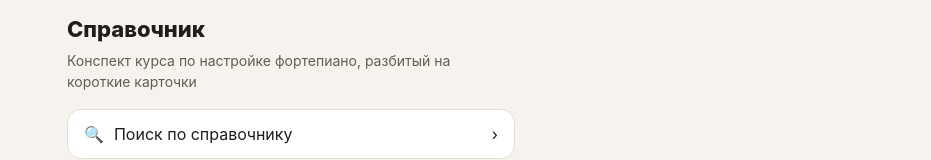
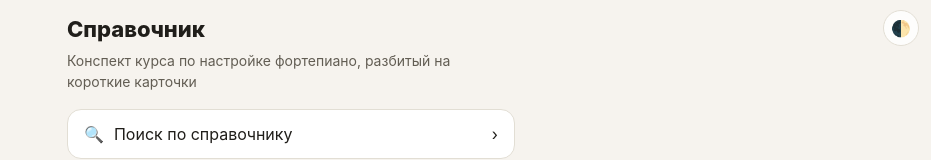
Before and after one commit to vysockiymark01-prog/440Hz, a React (Vite) app: page /#/reference in a window 1280 px wide. Shown: the top 160 px of the page, without its empty margins (349-1280 px from the left). Built offline with nearby package versions, Linux system fonts and the light colour scheme.

Commit message:
Add files via upload

```diff
--- a/src/App.jsx
+++ b/src/App.jsx
@@ -1,5 +1,6 @@
 import { Routes, Route, Navigate } from 'react-router-dom'
 import BottomNav from './components/BottomNav.jsx'
+import ThemeQuickToggle from './components/ThemeQuickToggle.jsx'
 
 import ReferenceHome from './pages/reference/ReferenceHome.jsx'
 import LectureView from './pages/reference/LectureView.jsx'
@@ -28,6 +29,7 @@ import Appearance from './pages/more/Appearance.jsx'
 export default function App() {
   return (
     <>
+      <ThemeQuickToggle />
       <main className="app-main">
         <Routes>
           <Route path="/" element={<Navigate to="/reference" replace />} />
--- a/src/components/BottomNav.jsx
+++ b/src/components/BottomNav.jsx
@@ -1,25 +1,57 @@
-import { NavLink } from 'react-router-dom'
+import { Link, useLocation } from 'react-router-dom'
+import { useEffect, useMemo } from 'react'
+
+const SECTIONS = ['reference', 'trainer', 'tools', 'more']
+const STORAGE_PREFIX = 'pt_last_path_'
+
+function getStoredPath(section) {
+  try {
+    return window.localStorage.getItem(STORAGE_PREFIX + section) || `/${section}`
+  } catch {
+    return `/${section}`
+  }
+}
 
 const items = [
-  { to: '/reference', icon: '📖', label: 'Справочник' },
-  { to: '/trainer', icon: '🎧', label: 'Тренажёр' },
-  { to: '/tools', icon: '🛠️', label: 'Инструменты' },
-  { to: '/more', icon: '⭐', label: 'Ещё' },
+  { key: 'reference', icon: '📖', label: 'Справочник' },
+  { key: 'trainer', icon: '🎧', label: 'Тренажёр' },
+  { key: 'tools', icon: '🛠️', label: 'Инструменты' },
+  { key: 'more', icon: '⭐', label: 'Ещё' },
 ]
 
 export default function BottomNav() {
+  const location = useLocation()
+
+  // Запоминаем последний открытый экран каждого раздела, чтобы при
+  // переключении вкладок не терять место, где пользователь читал.
+  useEffect(() => {
+    const section = location.pathname.split('/')[1]
+    if (SECTIONS.includes(section)) {
+      try {
+        window.localStorage.setItem(STORAGE_PREFIX + section, location.pathname)
+      } catch {
+        // ignore
+      }
+    }
+  }, [location.pathname])
+
+  const targets = useMemo(
+    () => Object.fromEntries(SECTIONS.map((s) => [s, getStoredPath(s)])),
+    // eslint-disable-next-line react-hooks/exhaustive-deps
+    [location.pathname],
+  )
+
   return (
     <nav className="bottom-nav">
-      {items.map((it) => (
-        <NavLink
-          key={it.to}
-          to={it.to}
-          className={({ isActive }) => (isActive ? 'active' : '')}
-        >
-          <span className="icon">{it.icon}</span>
-          <span>{it.label}</span>
-        </NavLink>
-      ))}
+      {items.map((it) => {
+        const active = location.pathname.split('/')[1] === it.key
+        return (
+          <Link key={it.key} to={targets[it.key]} className={active ? 'active' : ''}>
+            <span className="icon">{it.icon}</span>
+            <span>{it.label}</span>
+          </Link>
+        )
+      })}
     </nav>
   )
 }
--- /dev/null
+++ b/src/components/ThemeQuickToggle.jsx
@@ -0,0 +1,25 @@
+import { useTheme } from '../contexts/ThemeContext.jsx'
+
+const order = ['system', 'light', 'dark']
+const icons = { system: '🌓', light: '☀️', dark: '🌙' }
+const labels = { system: 'Системная тема', light: 'Светлая тема', dark: 'Тёмная тема' }
+
+export default function ThemeQuickToggle() {
+  const { pref, setPref } = useTheme()
+
+  const cycle = () => {
+    const next = order[(order.indexOf(pref) + 1) % order.length]
+    setPref(next)
+  }
+
+  return (
+    <button
+      className="theme-quick-toggle"
+      onClick={cycle}
+      aria-label={`Тема: ${labels[pref]}. Нажмите, чтобы переключить`}
+      title={labels[pref]}
+    >
+      {icons[pref]}
+    </button>
+  )
+}
--- a/src/index.css
+++ b/src/index.css
@@ -348,3 +348,31 @@ table.wire-table th { color: var(--text-dim); font-weight: 600; font-size: 12px;
 .theme-option.active .check {
   visibility: visible;
 }
+
+.theme-quick-toggle {
+  position: fixed;
+  top: calc(10px + var(--safe-top));
+  right: 12px;
+  width: 36px;
+  height: 36px;
+  border-radius: 50%;
+  background: rgba(28, 28, 30, 0.72);
+  backdrop-filter: blur(6px);
+  border: 1px solid var(--border);
+  color: var(--text);
+  font-size: 16px;
+  display: flex;
+  align-items: center;
+  justify-content: center;
+  z-index: 60;
+  padding: 0;
+}
+.theme-quick-toggle:active {
+  background: rgba(38, 38, 42, 0.85);
+}
+:root[data-theme="light"] .theme-quick-toggle {
+  background: rgba(255, 255, 255, 0.8);
+}
+:root[data-theme="light"] .theme-quick-toggle:active {
+  background: rgba(240, 240, 235, 0.9);
+}
```
